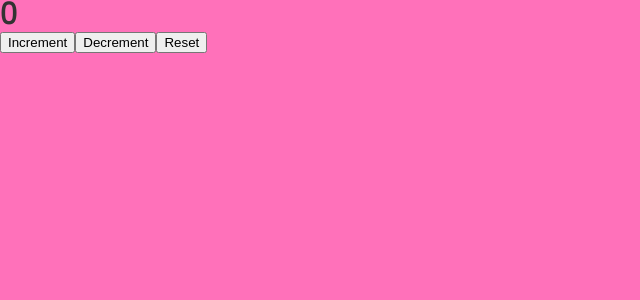
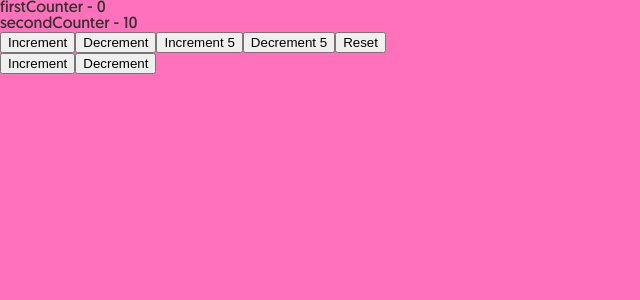
Before and after one commit to Rasel-Mahmud/React_Projects, a React (Create React App) app in the folder ice-cream/: page / in a window 1280 px wide. Shown: the top 300 px of the page, without its empty margins (0-640 px from the left). Built offline with nearby package versions, Linux system fonts and the light colour scheme; the HTML template or start-up script is replaced by a standard one.

Commit message:
useReducer state as object

```diff
--- a/ice-cream/src/App.js
+++ b/ice-cream/src/App.js
@@ -15,7 +15,7 @@ import './styles/ice-cream.scss';
 import ComponentA from './contextAPI/ComponentA';
 
 // Reducer
-import CountOne from './reducer/CountOne';
+import CountTwo from './reducer/CountTwo';
 
 // Main App
 // const App = () => {
@@ -39,7 +39,7 @@ import CountOne from './reducer/CountOne';
 
 // Context API
 const App = () => {
-  return <CountOne />;
+  return <CountTwo />;
 };
 
 export default App;
--- a/ice-cream/src/reducer/CountOne.js
+++ b/ice-cream/src/reducer/CountOne.js
@@ -5,7 +5,7 @@ const reducer = (state, action) => {
   switch (action) {
     case 'increment':
       return state + 1;
-    case 'decrement':
+    case 'decriment':
       return state - 1;
     case 'reset':
       return initialState;
@@ -18,9 +18,9 @@ function CountOne() {
   const [count, dispatch] = useReducer(reducer, initialState);
   return (
     <div>
-      <h1>{count}</h1>
+      <div className="count">Count - {count}</div>
       <button onClick={() => dispatch('increment')}>Increment</button>
-      <button onClick={() => dispatch('decrement')}>Decrement</button>
+      <button onClick={() => dispatch('decriment')}>Decrement</button>
       <button onClick={() => dispatch('reset')}>Reset</button>
     </div>
   );
--- /dev/null
+++ b/ice-cream/src/reducer/CountTwo.js
@@ -0,0 +1,55 @@
+import React, { useReducer } from 'react';
+
+const initialState = {
+  firstCounter: 0,
+  secondCounter: 10,
+};
+const reducer = (state, action) => {
+  switch (action.type) {
+    case 'increment':
+      return { ...state, firstCounter: state.firstCounter + action.value };
+    case 'decriment':
+      return { ...state, firstCounter: state.firstCounter - action.value };
+    case 'increment2':
+      return { ...state, secondCounter: state.secondCounter + action.value };
+    case 'decriment2':
+      return { ...state, secondCounter: state.secondCounter - action.value };
+    case 'reset':
+      return initialState;
+    default:
+      return state;
+  }
+};
+
+function CounterTwo() {
+  const [count, dispatch] = useReducer(reducer, initialState);
+  return (
+    <div>
+      <div className="count">firstCounter - {count.firstCounter}</div>
+      <div className="count">secondCounter - {count.secondCounter}</div>
+      <button onClick={() => dispatch({ type: 'increment', value: 1 })}>
+        Increment
+      </button>
+      <button onClick={() => dispatch({ type: 'decriment', value: 1 })}>
+        Decrement
+      </button>
+      <button onClick={() => dispatch({ type: 'increment', value: 5 })}>
+        Increment 5
+      </button>
+      <button onClick={() => dispatch({ type: 'decriment', value: 5 })}>
+        Decrement 5
+      </button>
+      <button onClick={() => dispatch({ type: 'reset' })}>Reset</button>
+      <div className="second-button">
+        <button onClick={() => dispatch({ type: 'increment2', value: 1 })}>
+          Increment
+        </button>
+        <button onClick={() => dispatch({ type: 'decriment2', value: 1 })}>
+          Decrement
+        </button>
+      </div>
+    </div>
+  );
+}
+
+export default CounterTwo;
```
